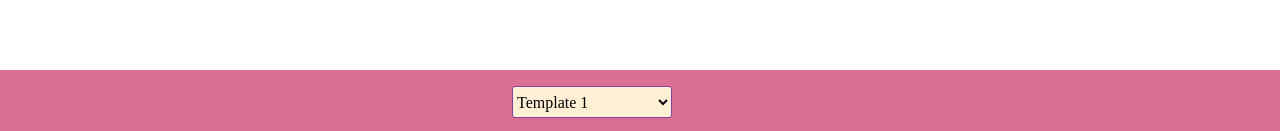
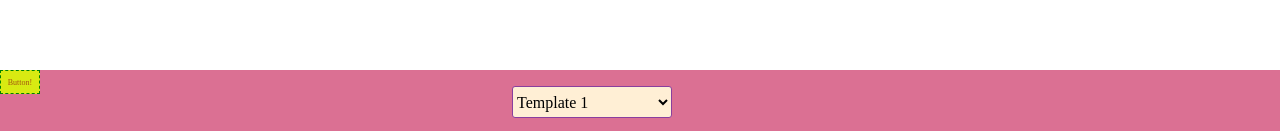
Before and after one commit to sebdoesntknow/contactlens, a React (Create React App) app: page / in a window 1280 px wide. Shown: the part 666-797 px from the top of the page. Built offline with nearby package versions, Linux system fonts and the light colour scheme.

Commit message:
Added Button RC

```diff
--- a/public/index.html
+++ b/public/index.html
@@ -19,7 +19,7 @@
       work correctly both with client-side routing and a non-root public URL.
       Learn how to configure a non-root public URL by running `npm run build`.
     -->
-    <title>React App</title>
+    <title>Contact Lens</title>
   </head>
   <body>
     <noscript>
--- a/src/components/Button/index.tsx
+++ b/src/components/Button/index.tsx
@@ -0,0 +1,31 @@
+import * as React from 'react';
+import styled from 'styled-components';
+
+interface ButtonContainerProps {
+    className?: string;
+    children?: any;
+}
+
+function ButtonContainer(props: ButtonContainerProps): JSX.Element {
+    return(
+        <button className={props.className}>
+            {props.children}
+        </button>
+    );
+}
+
+const Button = styled(ButtonContainer)`
+    position: absolute;
+    font-family: Poppins;
+    font-size: 0.5em;
+    color: #a35710;
+    border: 1px dashed green;
+    border-radius: none;
+    background-color: #d8ea12;
+    margin: none;
+    padding: none;
+    width: 5em;
+    height: 3em;
+`;
+
+export default Button;
--- a/src/containers/Footer/index.tsx
+++ b/src/containers/Footer/index.tsx
@@ -2,6 +2,7 @@ import * as React from 'react';
 
 import BarWrapper from '../../components/MenuBar/BarWrapper';
 import ComboBoxWrapper from '../../components/ComboBox/ComboBoxWrapper';
+import Button from '../../components/Button';
 
 const FooterSelect = ComboBoxWrapper.extend`
     position: absolute;
@@ -30,6 +31,7 @@ class Footer extends React.Component<FooterProps, FooterState> {
                 margin={'25em auto auto auto'}
                 height={'4em'}
             >
+                <Button>Button!</Button>
                 <FooterSelect>
                     <option value="A">Template 1</option>
                     <option value="B">Template 2</option>
```
